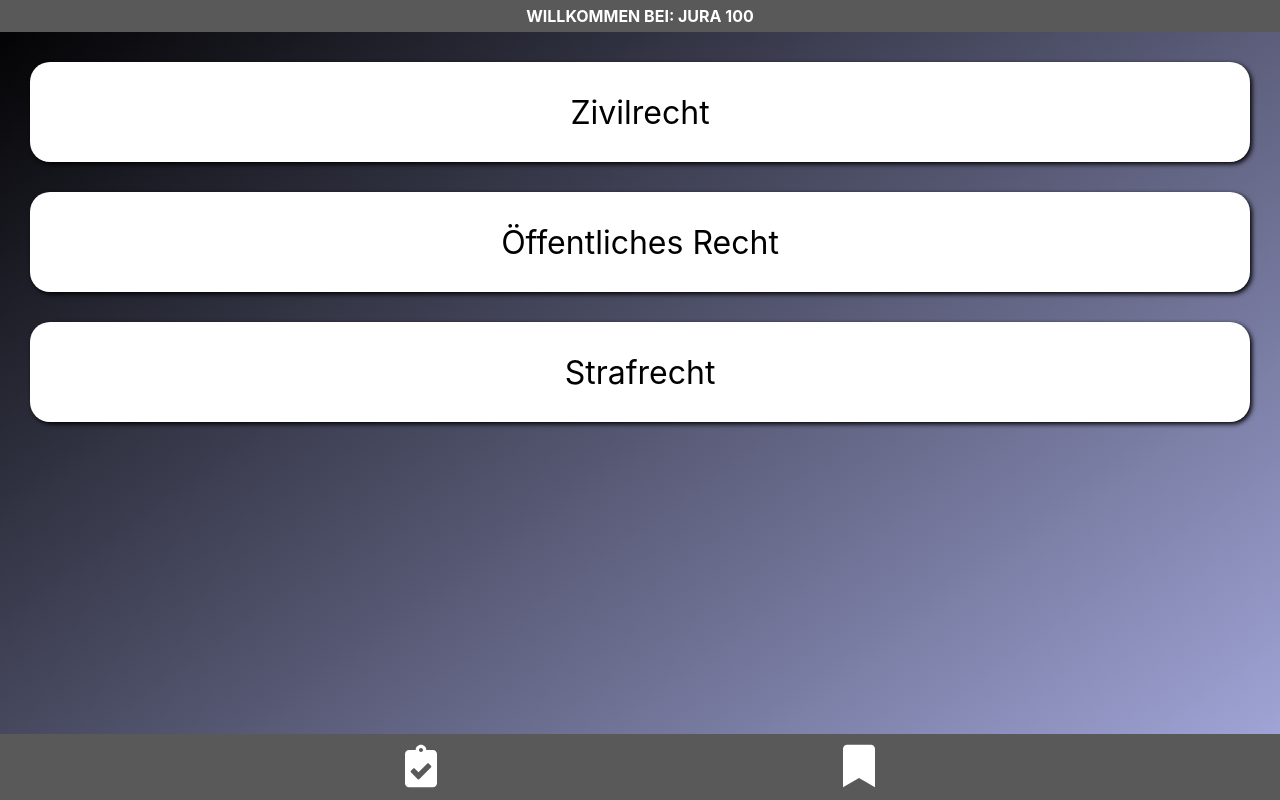
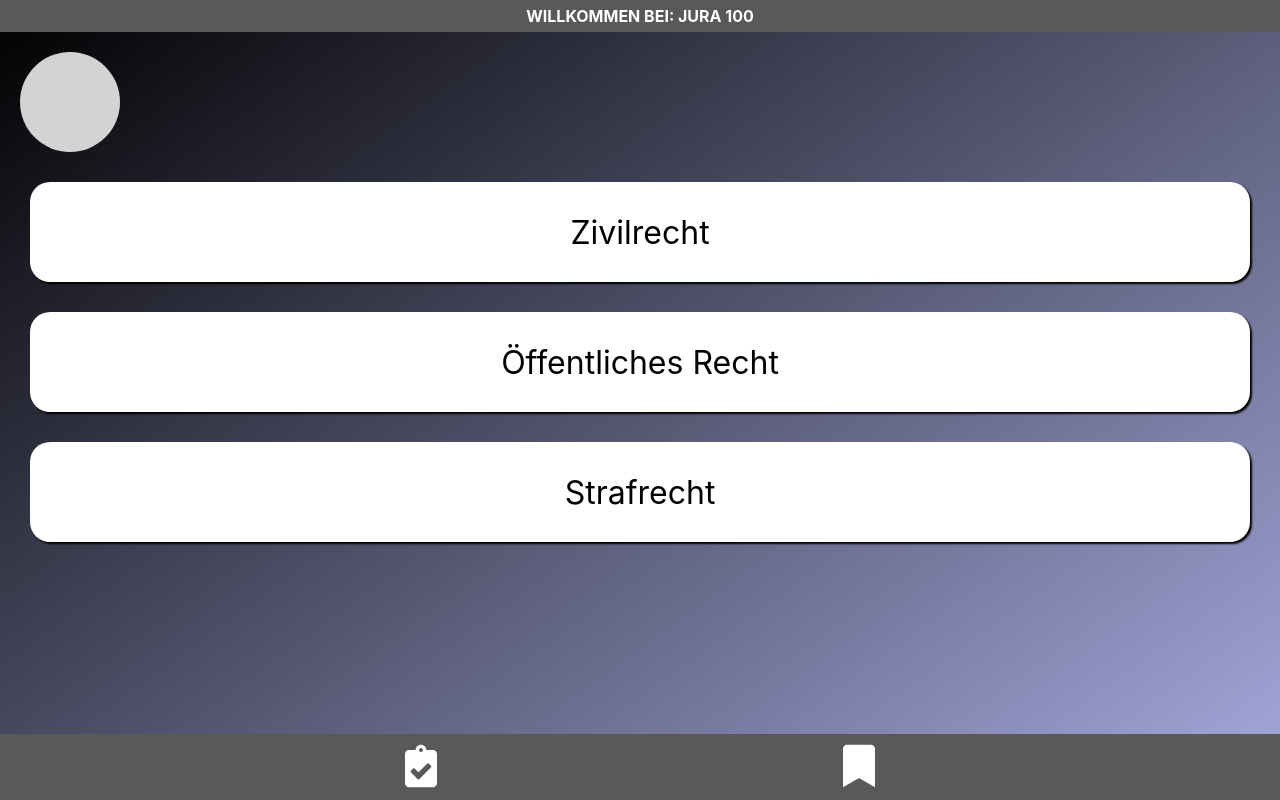
Before and after one commit to CaroSophie/Jura100, a React (Create React App) app: page / in a window 1280 px wide. Built offline with nearby package versions, Linux system fonts and the light colour scheme; what uid would draw is missing.

Commit message:
Progressbar works without styling

```diff
--- a/src/components/App.js
+++ b/src/components/App.js
@@ -3,7 +3,7 @@ import { BrowserRouter as Router, Route } from 'react-router-dom'
 
 import Home from '../screens/Home'
 import SubPage from '../screens/SubPage'
-import defaulttopics from '../data/defaulttopics'
+import Defaulttopics from '../data/Defaulttopics'
 
 export default class App extends Component {
   state = {
@@ -38,13 +38,22 @@ export default class App extends Component {
     })
   }
 
+  showProgress() {
+    const { topics } = this.state
+    const doneTopics = topics.filter(t => t.done)
+    return doneTopics.length / topics.length
+  }
+
   render() {
-    console.log(this.state)
     this.save()
     return (
       <Router>
         <div>
-          <Route exact path="/" render={() => <Home />} />
+          <Route
+            exact
+            path="/"
+            render={() => <Home showprogress={this.showProgress()} />}
+          />
           <Route
             path="/private"
             render={() => (
@@ -118,7 +127,7 @@ export default class App extends Component {
   load() {
     try {
       return (
-        JSON.parse(localStorage.getItem('jura-app-topics')) || defaulttopics
+        JSON.parse(localStorage.getItem('jura-app-topics')) || Defaulttopics
       )
     } catch (err) {
       return []
--- a/src/components/Card.js
+++ b/src/components/Card.js
@@ -9,7 +9,7 @@ const Stylecards = styled.section`
   display: grid;
   align-items: center;
   text-align: center;
-  box-shadow: 2px 2px 5px black;
+  box-shadow: 2px 2px 2px black;
   font-size: 2em;
   border-radius: 20px;
 `
--- /dev/null
+++ b/src/components/Progressbar.js
@@ -0,0 +1,28 @@
+import React, { Component } from 'react'
+import styled from 'styled-components'
+
+const Progress = styled.div`
+  height: 100px;
+  width: 100px;
+  background: lightgrey;
+  border-radius: 50%;
+  display: flex;
+  justify-content: center;
+  margin: 20px;
+
+  &::after {
+    content: '';
+    display: block;
+    border-radius: 50%;
+    width: ${props => props.percentage * 100}%;
+    background: blue;
+    transition: width 0.3s ease;
+  }
+`
+class Progressbar extends Component {
+  render() {
+    return <Progress percentage={this.props.percentage} />
+  }
+}
+
+export default Progressbar
--- a/src/screens/Home.js
+++ b/src/screens/Home.js
@@ -2,6 +2,7 @@ import React, { Component } from 'react'
 import Header from '../components/Header'
 import Footer from '../components/Footer'
 import Card from '../components/Card'
+import Progressbar from '../components/Progressbar'
 import styled from 'styled-components'
 import { NavLink } from 'react-router-dom'
 
@@ -19,6 +20,7 @@ export default class Home extends Component {
     return (
       <Wrapper>
         <Header />
+        <Progressbar percentage={this.props.showprogress} />
         <NavLink to="/private">
           <Card text="Zivilrecht" />
         </NavLink>
@@ -28,6 +30,7 @@ export default class Home extends Component {
         <NavLink to="/criminal">
           <Card text="Strafrecht" />
         </NavLink>
+
         <Footer />
       </Wrapper>
     )
```
